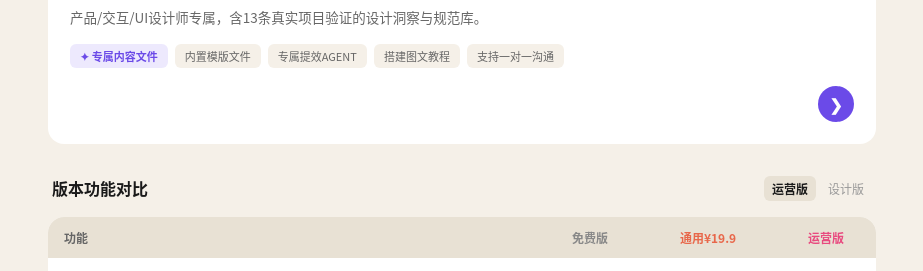
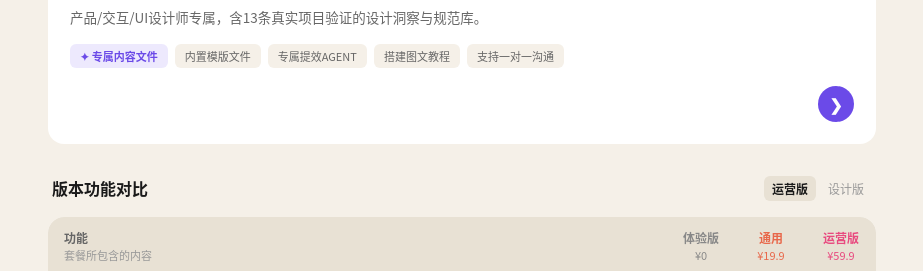
Before and after one commit to CCCOCI/coci-chan-knowledge-pricing-web, a plain HTML site: page index.html in a window 1280 px wide. Shown: the part 679-950 px from the top of the page, without its empty margins (178-1101 px from the left). Drawn offline with Linux system fonts and the light colour scheme.

Commit message:
feat: 对比表新增体验版列，版本名改字，表头加价格和说明

```diff
--- a/index.html
+++ b/index.html
@@ -411,16 +411,16 @@
         <table class="compare">
           <thead>
             <tr>
-              <th style="text-align:left;padding-left:16px">功能</th>
-              <th style="color:#888;text-align:center">免费版</th>
-              <th style="color:#E8674A;text-align:center">通用¥19.9</th>
-              <th id="specialTh" style="color:#E84A7F;text-align:center">运营¥59.9</th>
+              <th style="text-align:left;padding-left:16px">功能<br><span style="font-weight:400;color:var(--ink-muted);font-size:11px">套餐所包含的内容</span></th>
+              <th style="color:#888;text-align:center;width:70px">体验版<br><span style="font-weight:400;font-size:11px">¥0</span></th>
+              <th style="color:#E8674A;text-align:center;width:70px">通用<br><span style="font-weight:400;font-size:11px">¥19.9</span></th>
+              <th id="specialTh" style="color:#E84A7F;text-align:center;width:70px">运营版<br><span style="font-weight:400;font-size:11px">¥59.9</span></th>
             </tr>
           </thead>
           <tbody>
             <tr>
               <td>基础5文件体系<br><span style="color:#999;font-weight:400;font-size:11px">README · USER · SOUL · MEMORY · AGENTS</span></td>
-              <td><span class="ck-f">✓</span></td>
+              <td><span style="color:#999;font-size:12px">3个</span></td>
               <td><span class="ck-o">✓</span></td>
               <td><span class="ck-special">✓</span></td>
             </tr>
@@ -461,15 +461,15 @@
 
     <script>
       var specialData = {
-        ops:    { label: '运营版', color: '#E84A7F', ckClass: 'ck-p', agents: '10个' },
-        design: { label: '设计版', color: '#6B4AE8', ckClass: 'ck-d', agents: '9个' }
+        ops:    { label: '运营版', price: '¥59.9', color: '#E84A7F', ckClass: 'ck-p', agents: '10个' },
+        design: { label: '设计版', price: '¥59.9', color: '#6B4AE8', ckClass: 'ck-d', agents: '9个' }
       };
 
       function switchSpecial(val, btn) {
         var d = specialData[val];
         // 更新表头
         var th = document.getElementById('specialTh');
-        th.textContent = d.label;
+        th.innerHTML = d.label + '<br><span style="font-weight:400;font-size:11px">' + d.price + '</span>';
         th.style.color = d.color;
         // 更新 ck-special 颜色
         document.querySelectorAll('.ck-special').forEach(function(el) {
```
